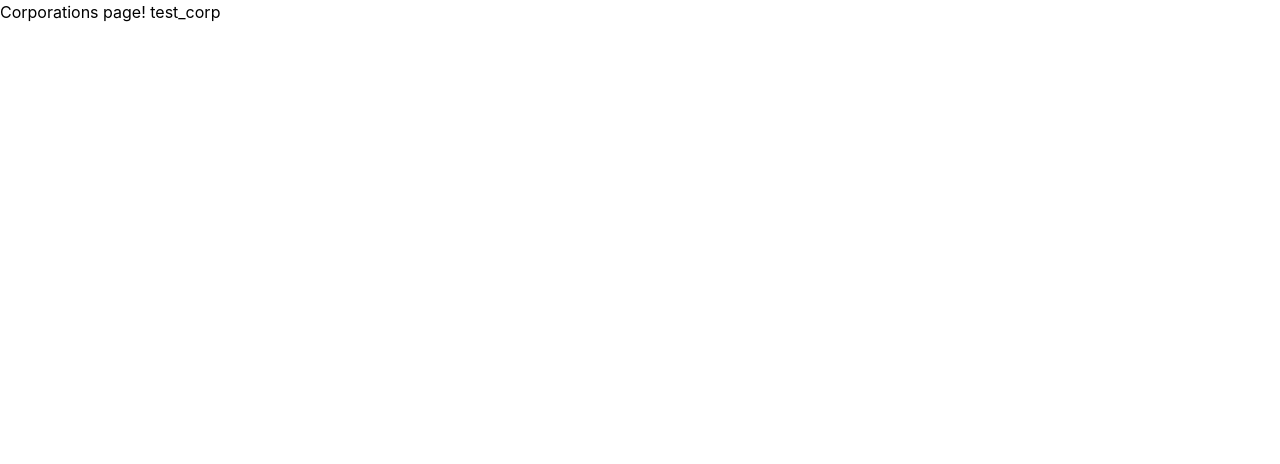
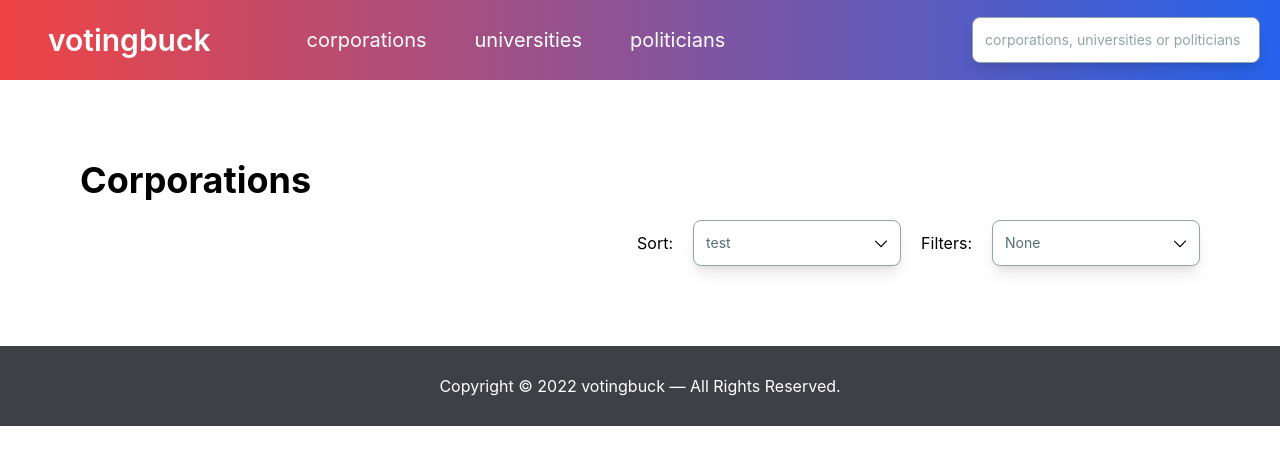
Before and after one commit to Caleb-Sutherland/votingbuck-frontend, a React (Create React App) app: page /corporations in a window 1280 px wide. Shown: the top 464 px of the page. Built offline with nearby package versions, Linux system fonts and the light colour scheme.

Commit message:
Sort and filter UI

```diff
--- /dev/null
+++ b/src/components/DropDown.tsx
@@ -0,0 +1,68 @@
+import React, { useState } from "react";
+import { GrDown } from "react-icons/gr";
+import { Link } from "react-router-dom";
+
+export function DropDown() {
+  const [isOpen, SetIsOpen] = useState<boolean>(false);
+  const items: string[] = [
+    "test",
+    "test2",
+    "test3",
+    "test4",
+    "test5",
+    "test6",
+    "test7",
+    "test8",
+    "test9",
+    "test10",
+    "test11",
+    "test12",
+    "test13",
+    "test14",
+    "test15",
+    "test16",
+    "test17",
+    "test18",
+    "test19",
+    "test20",
+  ];
+  const [appliedItem, SetAppliedItem] = useState<string>(items[0]);
+
+  const handleClick = () => {
+    SetIsOpen(!isOpen);
+  };
+
+  const handleItemClick = (item: string) => {
+    SetAppliedItem(item);
+  };
+
+  return (
+    <div className="relative">
+      <button
+        onClick={handleClick}
+        className="my-2 lg:my-0 w-52 p-3 text-blueGray600 relative bg-white text-sm border border-blueGray300 outline-none shadow-lg rounded-lg flex flex-row items-center justify-between"
+      >
+        <p className="text-left">{appliedItem}</p>
+        <GrDown />
+      </button>
+      {isOpen ? (
+        <div className="absolute top-12 w-52 px-0 py-3 text-blueGray600 bg-white bg-white text-sm outline-none shadow-lg rounded-lg max-h-96 overflow-y-auto z-50">
+          {items.map((item: string, index: number) => {
+            return (
+              <div key={index}>
+                <div
+                  onClick={() => handleItemClick(item)}
+                  className="px-3 py-1 hover:bg-lightGray transition-colors cursor-pointer"
+                >
+                  <p className={appliedItem == item ? "font-bold" : ""}>
+                    {item}
+                  </p>
+                </div>
+              </div>
+            );
+          })}
+        </div>
+      ) : null}
+    </div>
+  );
+}
--- /dev/null
+++ b/src/components/MultipleDropDown.tsx
@@ -0,0 +1,86 @@
+import React, { useState } from "react";
+import { GrDown } from "react-icons/gr";
+import { Link } from "react-router-dom";
+
+export function MultipleDropDown() {
+  const [isOpen, SetIsOpen] = useState<boolean>(false);
+  const [appliedItems, SetAppliedItems] = useState<string[]>([]);
+  const items: string[] = [
+    "test",
+    "test2",
+    "test3",
+    "test4",
+    "test5",
+    "test6",
+    "test7",
+    "test8",
+    "test9",
+    "test10",
+    "test11",
+    "test12",
+    "test13",
+    "test14",
+    "test15",
+    "test16",
+    "test17",
+    "test18",
+    "test19",
+    "test20",
+  ];
+
+  const handleClick = () => {
+    SetIsOpen(!isOpen);
+  };
+
+  const handleItemClick = (item: string) => {
+    if (appliedItems.includes(item)) {
+      const newAppliedItems: string[] = [];
+      appliedItems.forEach((element: string) => {
+        if (element != item) {
+          newAppliedItems.push(element);
+        }
+      });
+      SetAppliedItems(newAppliedItems);
+    } else {
+      const newAppliedItems: string[] = [...appliedItems];
+      newAppliedItems.push(item);
+      SetAppliedItems(newAppliedItems);
+    }
+  };
+
+  return (
+    <div className="relative">
+      <button
+        onClick={handleClick}
+        className="my-2 lg:my-0 w-52 p-3 text-blueGray600 relative bg-white text-sm border border-blueGray300 outline-none shadow-lg rounded-lg flex flex-row items-center justify-between"
+      >
+        <p className="text-left">
+          {appliedItems.length > 0
+            ? appliedItems.length > 1
+              ? "Multiple (" + appliedItems.length + ")"
+              : appliedItems[0]
+            : "None"}
+        </p>
+        <GrDown />
+      </button>
+      {isOpen ? (
+        <div className="absolute top-12 w-52 px-0 py-3 text-blueGray600 bg-white bg-white text-sm outline-none shadow-lg rounded-lg max-h-96 overflow-y-auto z-50">
+          {items.map((item: string, index: number) => {
+            return (
+              <div key={index}>
+                <div
+                  onClick={() => handleItemClick(item)}
+                  className="px-3 py-1 hover:bg-lightGray transition-colors cursor-pointer"
+                >
+                  <p className={appliedItems.includes(item) ? "font-bold" : ""}>
+                    {item}
+                  </p>
+                </div>
+              </div>
+            );
+          })}
+        </div>
+      ) : null}
+    </div>
+  );
+}
--- a/src/components/SearchBar.tsx
+++ b/src/components/SearchBar.tsx
@@ -63,10 +63,10 @@ export function SearchBar() {
         type="text"
         onChange={handleChange}
         placeholder="corporations, universities or politicians"
-        className="mb-2 mt-2 lg:mb-0 lg:mb-0 w-72 px-3 py-3 placeholder-blueGray300 text-blueGray600 relative bg-white bg-white text-sm border border-blueGray300 outline-none focus:outline-none focus:ring shadow-lg rounded-lg"
+        className="mb-2 mt-2 lg:mb-0 lg:mt-0 w-72 px-3 py-3 placeholder-blueGray300 text-blueGray600 relative bg-white bg-white text-sm border border-blueGray300 outline-none focus:outline-none focus:ring shadow-lg rounded-lg"
       />
       {queryResults ? (
-        <div className="absolute top-12 w-72 px-0 py-3 text-blueGray600 bg-white bg-white text-sm outline-none shadow-lg rounded-lg">
+        <div className="absolute top-12 w-72 px-0 py-3 text-blueGray600 bg-white bg-white text-sm outline-none shadow-lg rounded-lg z-50">
           {queryResults.politicians.length > 0 ? (
             <div>
               <p className="px-3">POLITICIANS</p>
--- a/src/pages/CorporationMain.tsx
+++ b/src/pages/CorporationMain.tsx
@@ -1,6 +1,26 @@
 import React from "react";
 import { Link } from "react-router-dom";
+import { MultipleDropDown } from "../components/MultipleDropDown";
+import { DropDown } from "../components/DropDown";
+import Footer from "../components/Footer";
+import Header from "../components/Header";
 
 export default function CorporationMain() {
-  return (<div>Corporations page! <Link to="192108504">test_corp</Link></div>);
+  return (
+    <div>
+      <Header />
+      <div className="m-20 flex flex-col space-y-5">
+        <p className="text-xl lg:text-4xl font-bold">Corporations</p>
+        <div className="flex flex-col lg:flex-row-reverse items-center">
+          <div className="flex flex-row items-center">
+            <p className="px-5">Sort:</p>
+            <DropDown />
+            <p className="px-5">Filters:</p>
+            <MultipleDropDown />
+          </div>
+        </div>
+      </div>
+      <Footer />
+    </div>
+  );
 }
```
